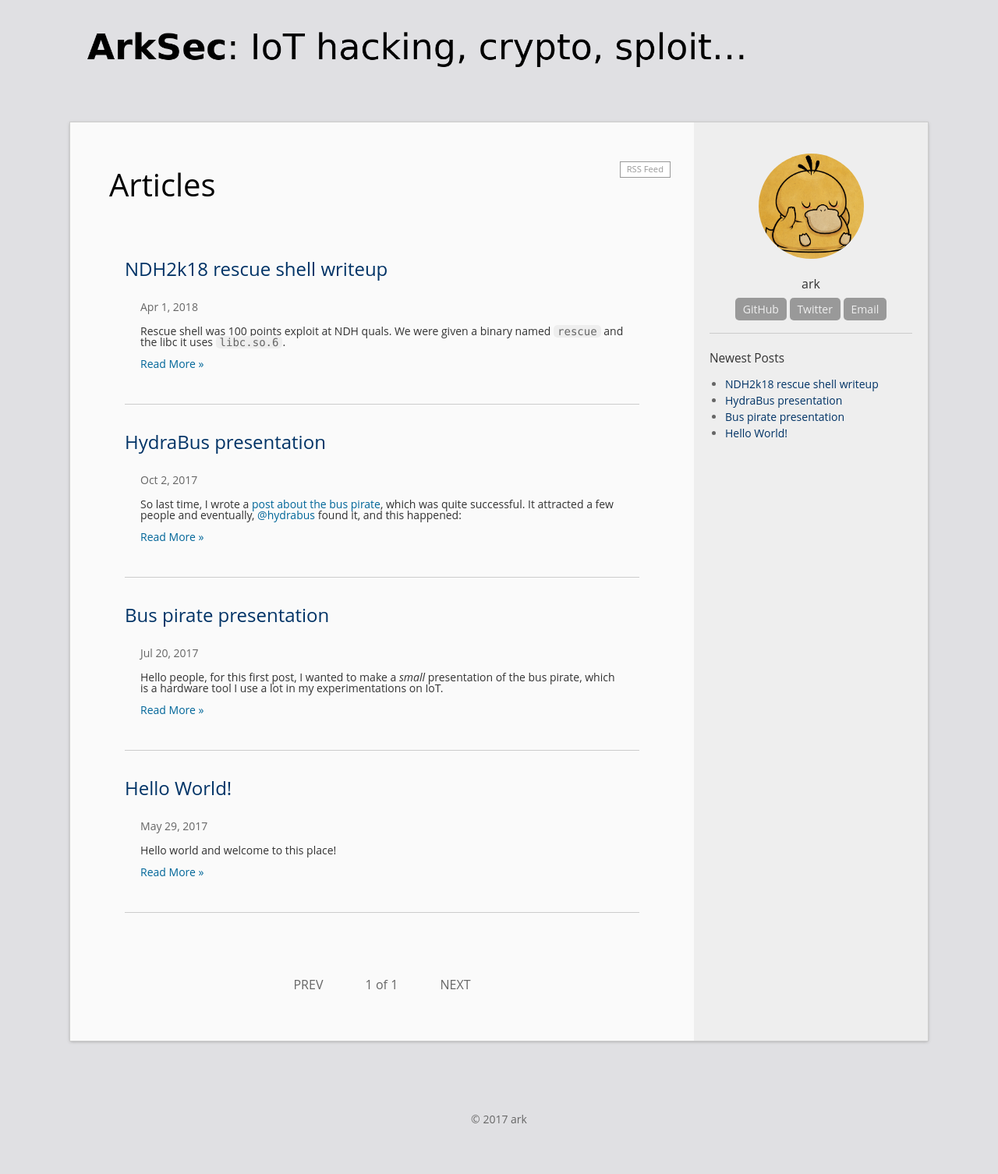
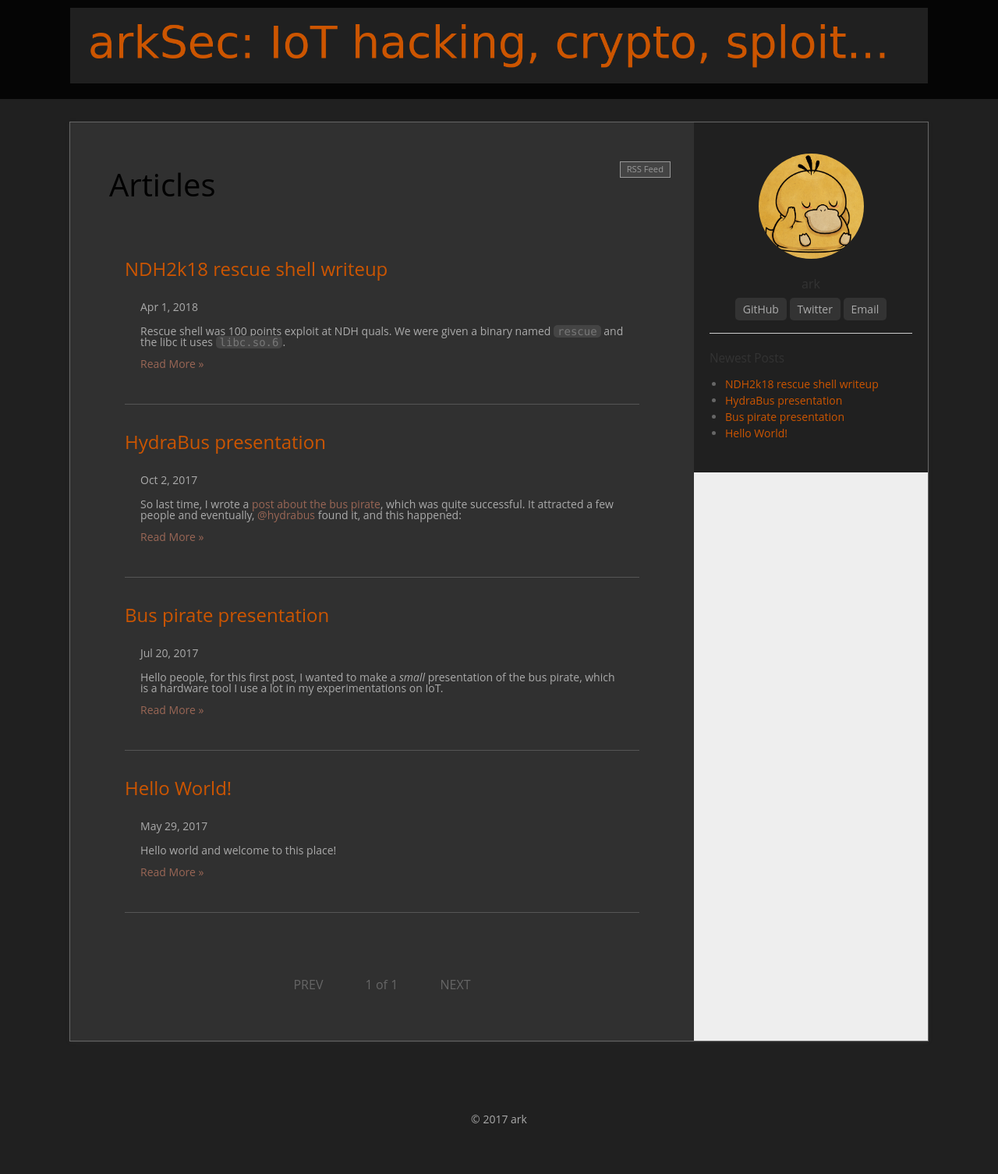
Before and after one commit to entropyqueen/entropyQueen.github.io, a Jekyll site: the page built from index.html, in a window 1280 px wide. Shown: the whole page at 78% size. Built offline with Jekyll 4.4.1, drawn with Linux system fonts in a browser that asks for light colours; the list of posts is cut into pages by our own code.

Commit message:
update style ==beta==

```diff
--- a/_sass/_base.scss
+++ b/_sass/_base.scss
@@ -11,11 +11,11 @@ body {
 }
 a {
 	text-decoration: none;
-	color: #036;
+	color: #c50;
 }
 a:hover, a:focus {
 	text-decoration:underline;
-	color: #069;
+	color: #965;
 }
 blockquote {
 	background: #FFF;
@@ -54,7 +54,7 @@ table {
 	border-collapse: collapse;
 	border-spacing: 0;
     margin: 10pt auto;
-	background: #FFF;
+	background: #333;
 
 	td, th {
 		border: 1px solid #CCC;
--- a/_sass/_home.scss
+++ b/_sass/_home.scss
@@ -13,7 +13,7 @@
     text-decoration: none;
     border:1px solid;
     color: #999;
-    background: #fff;
+    background: #444;
     font-size: 0.7 * $base-font-size;
     padding: 1px 8px;
 
@@ -27,7 +27,7 @@
     list-style: none;
     > li {
         padding-bottom: 30px;
-        border-bottom: 1px solid #CCC;
+        border-bottom: 1px solid #555;
     	margin-bottom: 30px;
     }
     .post-title {
@@ -37,7 +37,7 @@
     }
     .post-meta {
     	font-size: $small-font-size;
-    	color: #666;
+    	color: #aaa;
         margin: 0 20px;
         margin-bottom: .5em;
     }
@@ -47,11 +47,11 @@
             line-height: $small-font-size;
             padding-top: 0;
             padding-bottom: 0;
-	        color: #333;
+	        color: #aaa;
         }
         code, pre, pre * {
-            color: #666;
-            background-color: #eee;
+            color: #777;
+            background-color: #444;
         }
         th {
             border-color: #ccc;
--- a/_sass/_layout.scss
+++ b/_sass/_layout.scss
@@ -48,15 +48,15 @@
 }
 
 .page-content {
-	background:#e0e0e3;
+	background:#202020;
 	padding: 30px 0;
 	height: 100%;
 
 	.wrapper {
 		position: relative;
-		background: #FAFAFA;
-		box-shadow: 0 1px 4px #999;
-		outline: 1px solid #CCC;
+		background: #303030;
+		box-shadow: 0 1px 4px #333;
+		outline: 1px solid #666;
 		&:after {
 			clear:both;
 			content: '';
@@ -93,7 +93,7 @@
 	float: left;
 	width: 300px;
 	padding: 20px;
-	background: #EEE;
+	background: #202020;
 	z-index: 10;
 }
 .col-box{
@@ -159,8 +159,8 @@
 	.contact {
 		margin-top: 10px;
 		a {
-			background: #999;
-			color: #eee;
+			background: #333;
+			color: #aaa;
 			padding: 5px 10px;
 			text-decoration: none;
 			border-radius: 5px;
@@ -178,9 +178,9 @@
 .footer {
 	height: 100%;
 	padding: 60px 0;
-	background-color: #e0e0e3;
+	background-color: #202020;
 	text-align:center;
-	color:#666;
+	color:#aaa;
 	font-size:$small-font-size;
 }
 
--- a/css/main.scss
+++ b/css/main.scss
@@ -17,11 +17,11 @@ $content-width:    800px;
 $on-palm:          600px;
 $on-laptop:        800px;
 
-$color-link: #036;
-$color-link-hover: #069;
+$color-link: #c50;
+$color-link-hover: #965;
 
-$header-bg: #e0e0e3;
-$header-bg-hover: #78909C;
+$header-bg: #050505;
+$header-bg-hover: #050505;
 $header-link: #CFD8DC;
 $header-fg: #FFF;
 
```
Also changed, not shown: images/banner.png.
